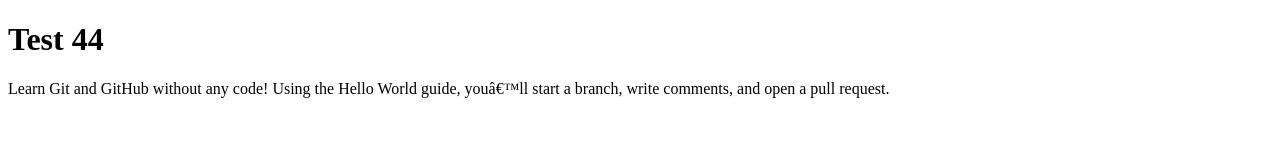
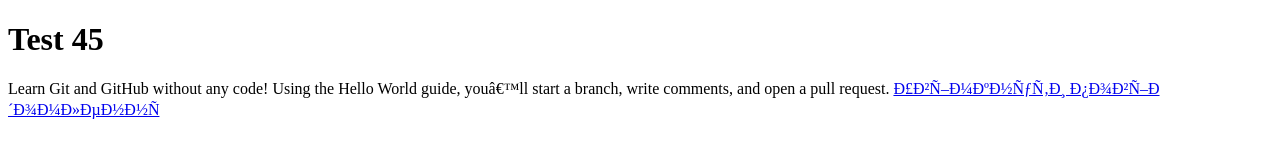
Before and after one commit to alexandrtutkevich/alexandrtutkevich, a plain HTML site: page index.html in a window 1280 px wide. Drawn offline with Linux system fonts and the light colour scheme.

Commit message:
Update index.html

```diff
--- a/index.html
+++ b/index.html
@@ -1,13 +1,14 @@
 <!DOCTYPE html>
 <html>
 <head>
-  <script charset="UTF-8" src="https://pre.sendpulse.com/js/push/c1bd7b59b04b133e3ecbc12fda0a1a8d_1.js?130" async></script>
+  <script charset="UTF-8" src="https://pre.sendpulse.com/js/push/c1bd7b59b04b133e3ecbc12fda0a1a8d_1.js?131" async></script>
 </script>
 </head>
 <body>
-  <h1>Test 44</h1>
+  <h1>Test 45</h1>
   Learn Git and GitHub without any code!
 Using the Hello World guide, you’ll start a branch, write comments, and open a pull request.
+<a href="#" class="sp_notify_prompt">Увімкнути повідомлення</a>
 
   </body>
 </html>
```
